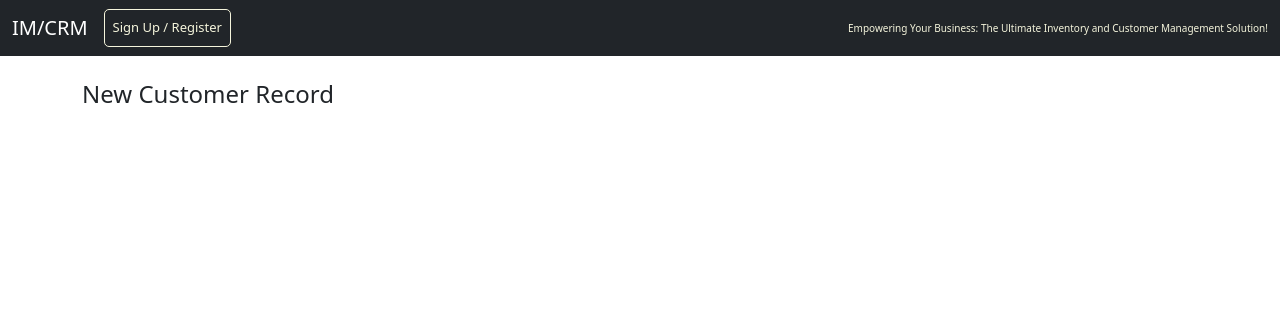
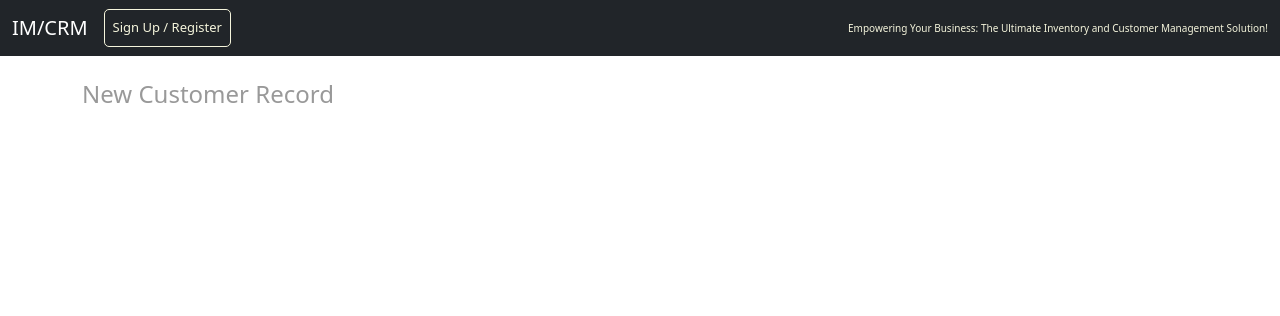
Before and after one commit to paulaji/IM-CRM, a Django app: page /add_record in a window 1280 px wide. Shown: the top 316 px of the page. Run offline with Django 4.2, Linux system fonts and the light colour scheme.

Commit message:
Update add_record.html

```diff
--- a/imcrm/website/templates/add_record.html
+++ b/imcrm/website/templates/add_record.html
@@ -1,4 +1,4 @@
 {% extends 'base.html' %} {% block content %}
 <!-- add customer record  -->
-<h4>New Customer Record</h4>
+<h4 style="font-weight: 100; color: #999">New Customer Record</h4>
 {% endblock %}
```
